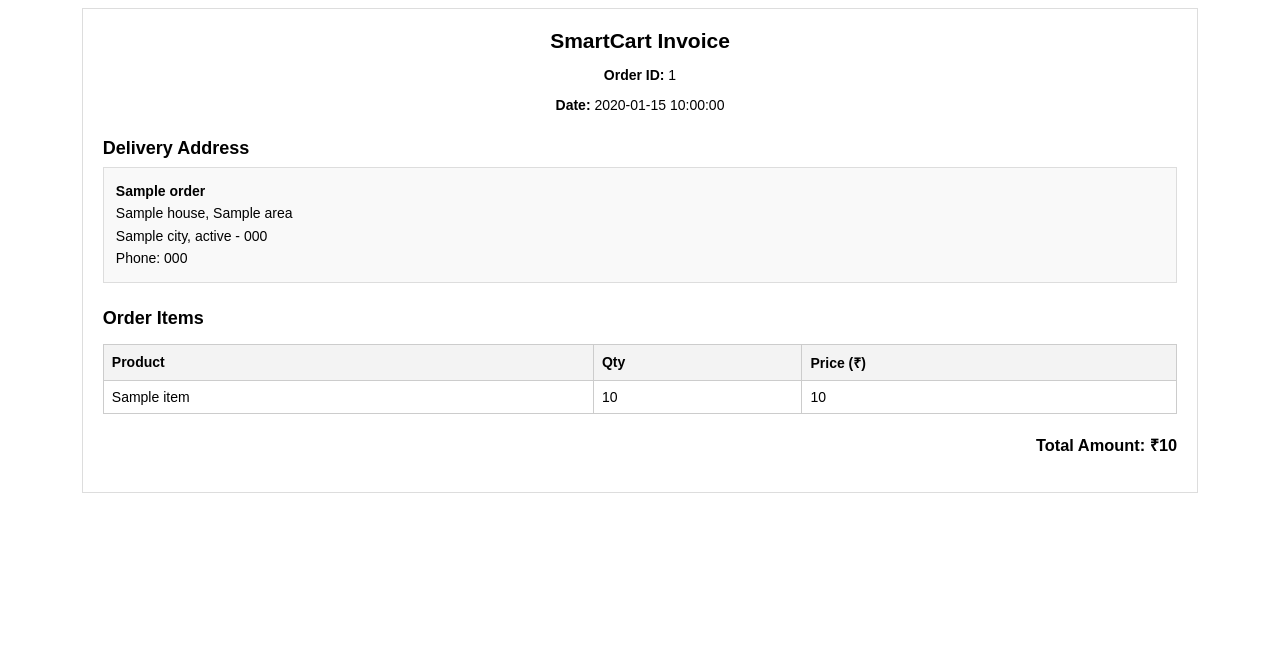
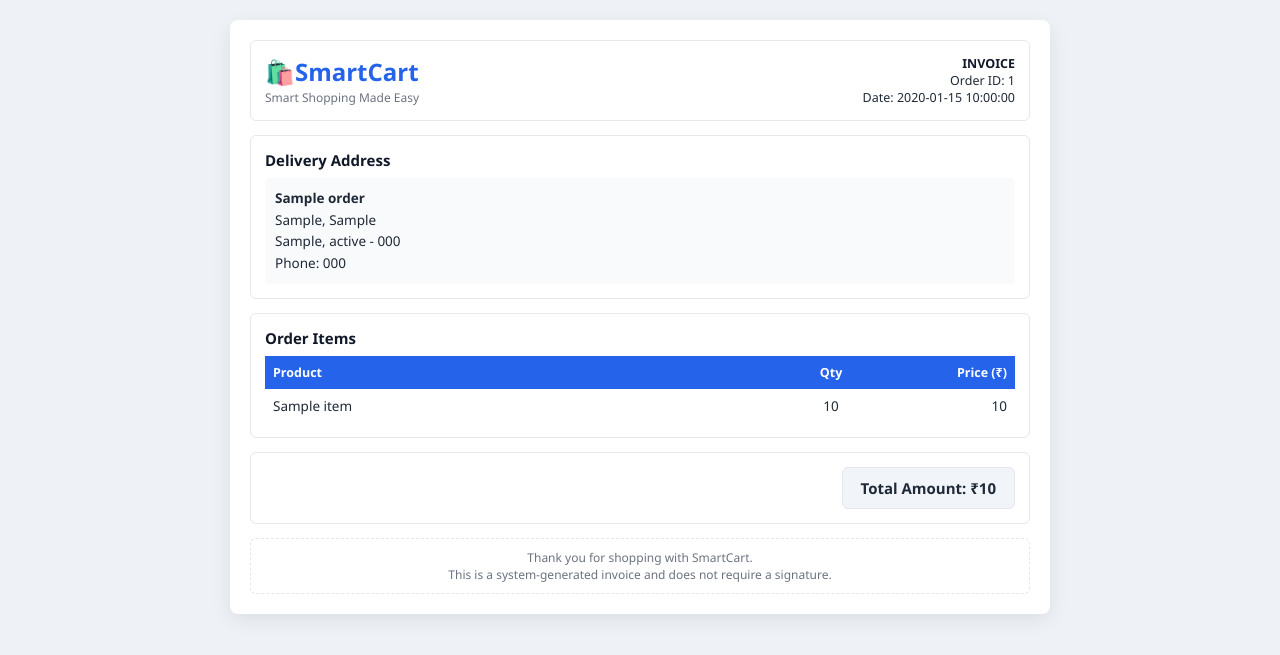
Before and after one commit to charan964/SmartCart-Using-Flask, a Flask app: template templates/user/invoice.html in a window 1280 px wide. Shown: the top 655 px of the page. Run offline with Flask 3, Linux system fonts and the light colour scheme; the template is opened without the code that fills it: most values are stand-ins (such as "Sample title", 1, 10 or a date in 2020).

Commit message:
Updated feature / bug fix

```diff
--- a/templates/user/invoice.html
+++ b/templates/user/invoice.html
@@ -2,71 +2,148 @@
 <html>
 <head>
     <meta charset="utf-8">
-    <title>Invoice</title>
+    <title>SmartCart Invoice</title>
 
     <style>
         body {
-            font-family: Arial, sans-serif;
-            font-size: 14px;
-            background: #ffffff;
-            color: #000000;
+            font-family: "Segoe UI", Arial, sans-serif;
+            background: #eef2f7;
+            color: #1f2937;
+            font-size: 13.5px;
         }
 
-        .invoice-box {
-            width: 85%;
-            margin: auto;
+        .invoice-wrapper {
+            width: 780px;
+            margin: 20px auto;
+            background: #ffffff;
             padding: 20px;
-            border: 1px solid #ddd;
+            border-radius: 8px;
+            box-shadow: 0 6px 20px rgba(0,0,0,0.08);
         }
 
-        .heading {
-            text-align: center;
-            margin-bottom: 15px;
+        /* HEADER */
+        .header-box {
+            display: flex;
+            justify-content: space-between;
+            align-items: center;
+            border: 1px solid #e5e7eb;
+            border-radius: 6px;
+            padding: 14px;
+            margin-bottom: 14px;
         }
 
-        .heading h2 {
+        .brand h2 {
             margin: 0;
+            color: #2563eb;
+            font-size: 24px;
+        }
+
+        .brand span {
+            font-size: 12px;
+            color: #6b7280;
+        }
+
+        .invoice-meta {
+            text-align: right;
+            font-size: 12.5px;
+        }
+
+        .invoice-meta strong {
+            color: #111827;
+        }
+
+        /* SECTION BOX */
+        .section-box {
+            border: 1px solid #e5e7eb;
+            border-radius: 6px;
+            padding: 14px;
+            margin-bottom: 14px;
         }
 
         .section-title {
-            font-size: 18px;
-            margin-top: 25px;
+            font-size: 15px;
+            font-weight: 600;
+            color: #111827;
             margin-bottom: 8px;
         }
 
-        .address-box {
-            background: #f9f9f9;
-            padding: 12px;
-            border: 1px solid #ddd;
+        /* ADDRESS */
+        .address-text {
             line-height: 1.6;
+            background: #f9fafb;
+            padding: 10px;
+            border-radius: 4px;
         }
 
+        /* TABLE */
         table {
             width: 100%;
             border-collapse: collapse;
-            margin-top: 15px;
+            margin-top: 6px;
         }
 
-        th, td {
-            border: 1px solid #ccc;
+        th {
+            background: #2563eb;
+            color: #ffffff;
+            font-size: 12.5px;
             padding: 8px;
             text-align: left;
         }
 
-        th {
-            background-color: #f3f3f3;
+        td {
+            padding: 8px;
+            border-bottom: 1px solid #e5e7eb;
         }
 
-        .right {
-            text-align: right;
+        tr:last-child td {
+            border-bottom: none;
         }
 
+        .qty {
+            text-align: center;
+            width: 80px;
+        }
+
+        .price {
+            text-align: right;
+            width: 120px;
+        }
+
+        /* TOTAL */
+        .total-box {
+            display: flex;
+            justify-content: flex-end;
+        }
+
+        .total-amount {
+            background: #f1f5f9;
+            border: 1px solid #e5e7eb;
+            padding: 10px 18px;
+            border-radius: 6px;
+            font-size: 15px;
+            font-weight: 700;
+        }
+
+        /* FOOTER */
+        .footer-box {
+            text-align: center;
+            font-size: 12px;
+            color: #6b7280;
+            border: 1px dashed #e5e7eb;
+            border-radius: 6px;
+            padding: 10px;
+        }
+
+        /* PRINT */
         @media print {
             body {
-                font-size: 13px;
+                background: #ffffff;
             }
-            .invoice-box {
-                border: none;
+            .invoice-wrapper {
+                box-shadow: none;
+                margin: 0;
+                width: 100%;
+                page-break-after: avoid;
             }
         }
     </style>
@@ -74,52 +151,73 @@
 
 <body>
 
-<div class="invoice-box">
+<div class="invoice-wrapper">
 
     <!-- HEADER -->
-    <div class="heading">
-        <h2>SmartCart Invoice</h2>
-        <p><strong>Order ID:</strong> {{ order.order_id }}</p>
-        <p><strong>Date:</strong> {{ order.created_at }}</p>
+    <div class="header-box">
+        <div class="brand">
+            <h2>🛍️SmartCart</h2>
+            <span>Smart Shopping Made Easy</span>
+        </div>
+
+        <div class="invoice-meta">
+            <div><strong>INVOICE</strong></div>
+            <div>Order ID: {{ order.order_id }}</div>
+            <div>Date: {{ order.created_at }}</div>
+        </div>
     </div>
 
     <!-- DELIVERY ADDRESS -->
-    <h3 class="section-title">Delivery Address</h3>
-
-    <div class="address-box">
-        {% if order.name %}
-            <strong>{{ order.name }}</strong><br>
-            {{ order.house }}, {{ order.area }}<br>
-            {{ order.city }}, {{ order.state }} - {{ order.pincode }}<br>
-            Phone: {{ order.phone }}
+    <div class="section-box">
+        <div class="section-title">Delivery Address</div>
+        <div class="address-text">
+            {% if order.a_name %}
+                <strong>{{ order.a_name }}</strong><br>
+                {{ order.a_house }}, {{ order.a_area }}<br>
+                {{ order.a_city }}, {{ order.a_state }} - {{ order.a_pincode }}<br>
+                Phone: {{ order.a_phone }}
             {% else %}
                 Address not available
             {% endif %}
         </div>
+    </div>
 
     <!-- ORDER ITEMS -->
-    <h3 class="section-title">Order Items</h3>
+    <div class="section-box">
+        <div class="section-title">Order Items</div>
 
         <table>
+            <thead>
                 <tr>
                     <th>Product</th>
-            <th>Qty</th>
-            <th>Price (₹)</th>
+                    <th class="qty">Qty</th>
+                    <th class="price">Price (₹)</th>
                 </tr>
-
+            </thead>
+            <tbody>
                 {% for it in items %}
                 <tr>
                     <td>{{ it.product_name }}</td>
-            <td>{{ it.quantity }}</td>
-            <td>{{ it.price }}</td>
+                    <td class="qty">{{ it.quantity }}</td>
+                    <td class="price">{{ it.price }}</td>
                 </tr>
                 {% endfor %}
+            </tbody>
         </table>
+    </div>
 
     <!-- TOTAL -->
-    <h3 class="right" style="margin-top: 20px;">
-        <strong>Total Amount: ₹{{ order.amount }}</strong>
-    </h3>
+    <div class="section-box total-box">
+        <div class="total-amount">
+            Total Amount: ₹{{ order.amount }}
+        </div>
+    </div>
+
+    <!-- FOOTER -->
+    <div class="footer-box">
+        Thank you for shopping with SmartCart.<br>
+        This is a system-generated invoice and does not require a signature.
+    </div>
 
 </div>
 
```
Lines whose indentation alone changed are shown as unchanged.
